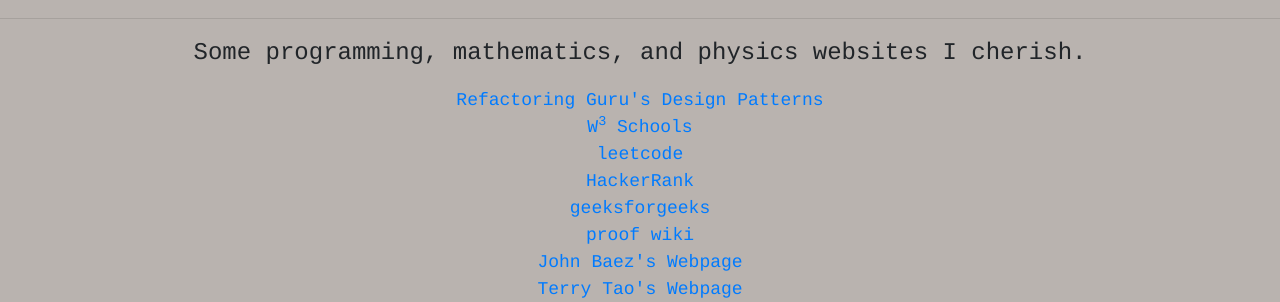
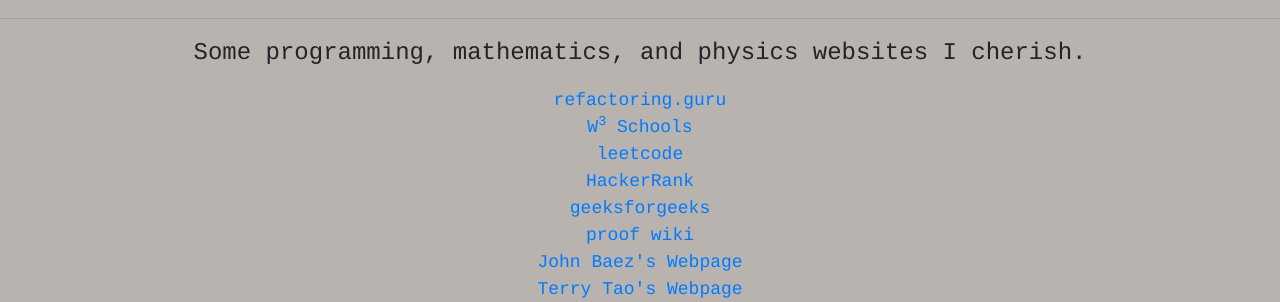
Before and after one commit to Austin-Faulkner/MyWebsite, a Flask app: page /hobbies in a window 1280 px wide. Shown: the part 2335-2637 px from the top of the page. Run offline with Flask 2, Linux system fonts and the light colour scheme; some libraries are stand-ins or nearby versions.

Commit message:
refactoring.guru in hobbies edit

```diff
--- a/templates/hobbies.html
+++ b/templates/hobbies.html
@@ -129,7 +129,7 @@
       <font size="+1">
       <ul class="nav nav-pills flex-column">
         <li>
-            <a href="https://refactoring.guru/design-patterns">Refactoring Guru's Design Patterns</a>
+            <a href="https://refactoring.guru/">refactoring.guru</a>
         </li>
             <a href="https://www.w3schools.com/">W<sup>3</sup> Schools</a>
         </li>
@@ -147,6 +147,7 @@
         </li>
           <a href="https://philosophy.fas.harvard.edu/people/edward-j-hall">Edward Hall's Webpage</a>
         </li>
+
       </ul>
       </font>
 
```
